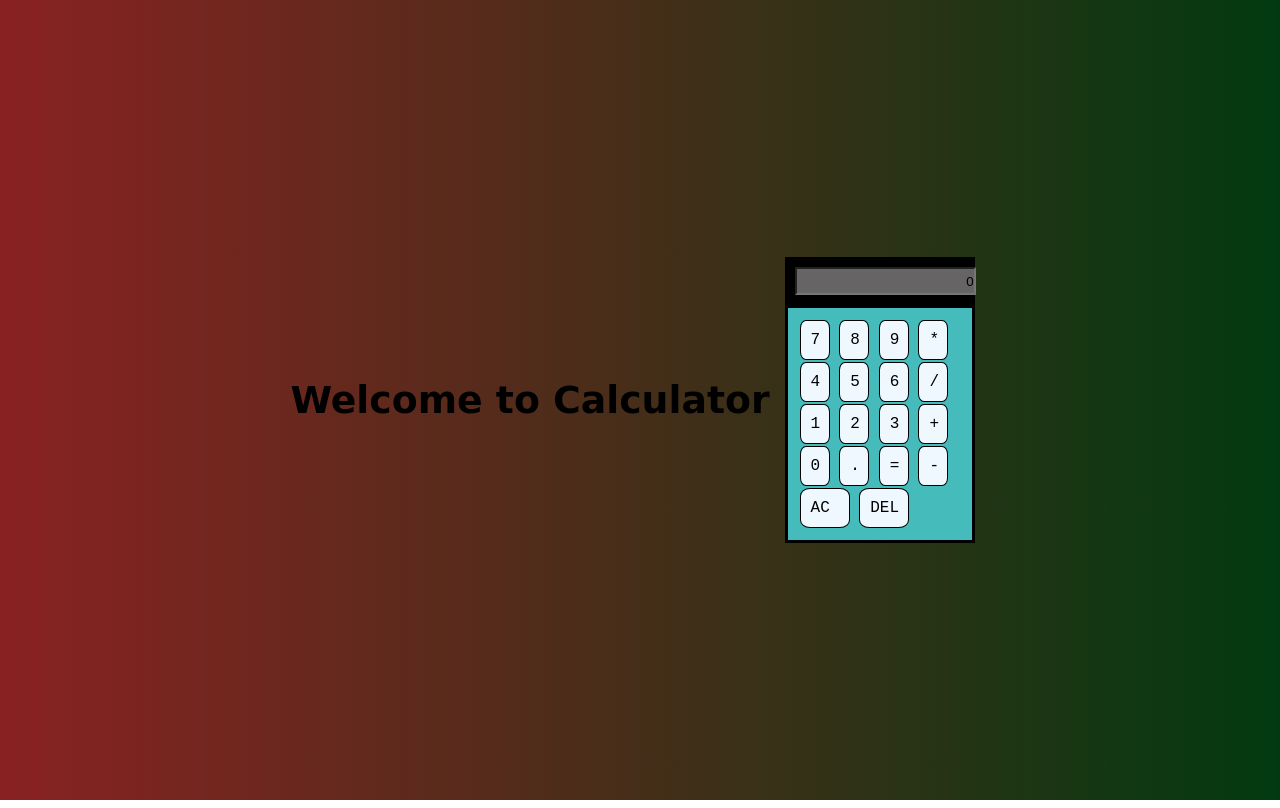
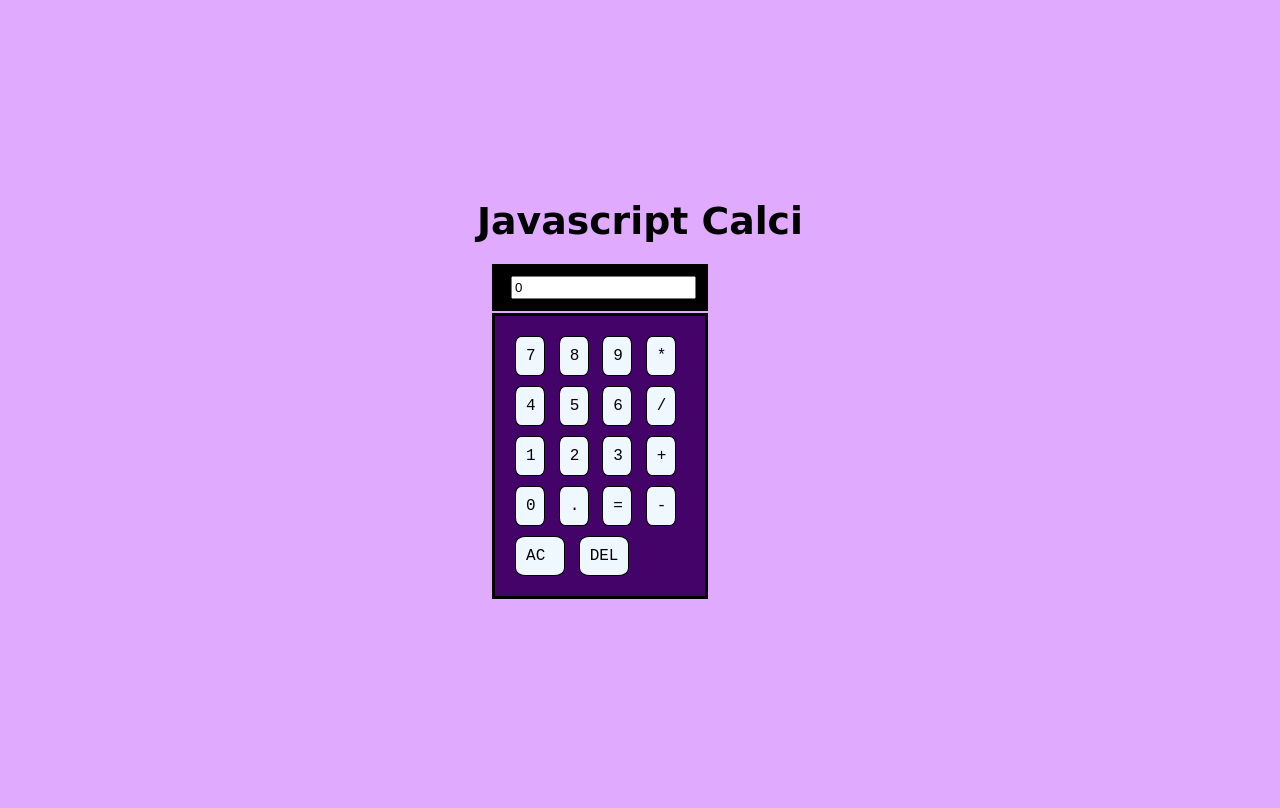
Before and after one commit to AasthaSingh28/Interactive-Web-Calculator, a plain HTML site: page index.html in a window 1280 px wide. Drawn offline with Linux system fonts and the light colour scheme.

Commit message:
Commited changes

```diff
--- a/index.html
+++ b/index.html
@@ -3,97 +3,14 @@
 <head>
     <meta charset="UTF-8">
     <meta name="viewport" content="width=device-width, initial-scale=1.0">
+    <link rel="stylesheet" href="style.css">
     <title>Calculator</title>
-    <style>
-        * {
-            box-sizing: border-box;
-            margin: 0;
-            padding: 0;
-        }
 
-        .text {
-            font-family: cursive;
-            font-size: 1cm;
-            text-align: center;
-        }
-
-        body {
-            display: flex;
-            justify-content: center;
-            align-items: center;
-            min-height: 100vh;
-            background: linear-gradient(to right, rgb(137, 34, 34), rgb(2, 58, 16));
-        }
-
-        .container {
-            width: 100%;
-            max-width: 220px;
-            text-align: center;
-            padding: 15px 15px;
-            cursor: pointer;
-        }
-
-
-        .calci-display,
-        .calci-keys {
-            padding: 10px;
-        }
-
-        .calci-display {
-            background-color: black;
-            color: aliceblue;
-            text-align: right;
-        }
-
-        .calci-keys {
-            background-color: rgb(69, 187, 187);
-            border: 3px solid black;
-            font-family: 'Courier New', Courier, monospace;
-        }
-
-        .btn {
-            background-color: aliceblue;
-            display: inline-block;
-            width: 30px;
-            height: 40px;
-            padding: 10px;
-            border: 1px solid black;
-            border-radius: 20%;
-        }
-
-        #brb {
-            display: inline-block;
-            width: 50px;
-            height: 40px;
-            padding: 10px;
-        }
-
-        .area {
-            background-color: rgb(102, 100, 100);
-            width: auto;
-            height: 0.75cm;
-            text-align: end;
-
-        }
-
-
-        @media (max-width: 500px) {
-            .container {
-                padding: 0 5px;
-            }
-
-            .btn {
-                width: 25px;
-                height: 35px;
-                padding: 8px;
-            }
-        }
-    </style>
 </head>
 
 <body>
-
-    <h1 class="text"> Welcome to Calculator</h1>
+   <div class="main">
+    <h1 class="text">Javascript Calci</h1>
     <div class="container">
         <div class="calci-display">
             <input type="text" class="area" value="0">
@@ -144,6 +61,8 @@
             </table>
         </div>
     </div>
+   </div>
+
     <script src="calci.js"></script>
 </body>
 
--- /dev/null
+++ b/style.css
@@ -0,0 +1,80 @@
+* {
+    box-sizing: border-box;
+    margin: 2px;
+    padding: 2px;
+}
+
+.text {
+    font-family: cursive;
+    font-size: 1cm;
+    text-align: center;
+}
+
+body {
+    display: flex;
+    justify-content: center;
+    align-items: center;
+    min-height: 100vh;
+    background: #e0aaff;
+}
+
+.container {
+    width: 100%;
+    max-width: 250px;
+    text-align: center;
+    padding: 15px 15px;
+    cursor: pointer;
+}
+
+
+.calci-display,
+.calci-keys {
+    padding: 10px;
+}
+
+.calci-display {
+    background-color: black;
+    color: aliceblue;
+    text-align: right;
+}
+
+.calci-keys {
+    background-color: #440369;
+    border: 3px solid black;
+    font-family: 'Courier New', Courier, monospace;
+}
+
+.btn {
+    background-color: aliceblue;
+    display: inline-block;
+    width: 30px;
+    height: 40px;
+    padding: 10px;
+    border: 1px solid black;
+    border-radius: 20%;
+}
+
+.btn:hover{
+    background-color: #e0aaff;
+}
+
+#brb {
+    display: inline-block;
+    width: 50px;
+    height: 40px;
+    padding: 10px;
+}
+
+
+
+@media (max-width: 500px) {
+    .container {
+        padding: 0 5px;
+    }
+
+    .btn {
+        width: 25px;
+        height: 35px;
+        padding: 8px;
+    }
+}
```
